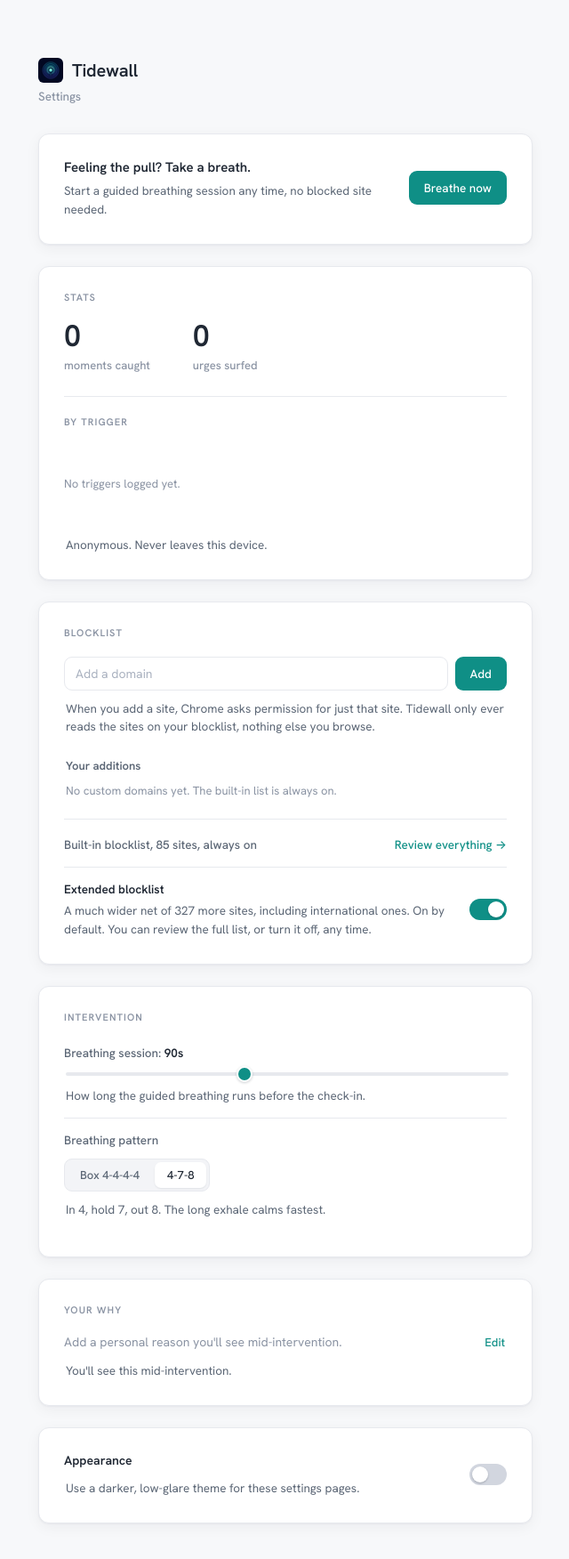
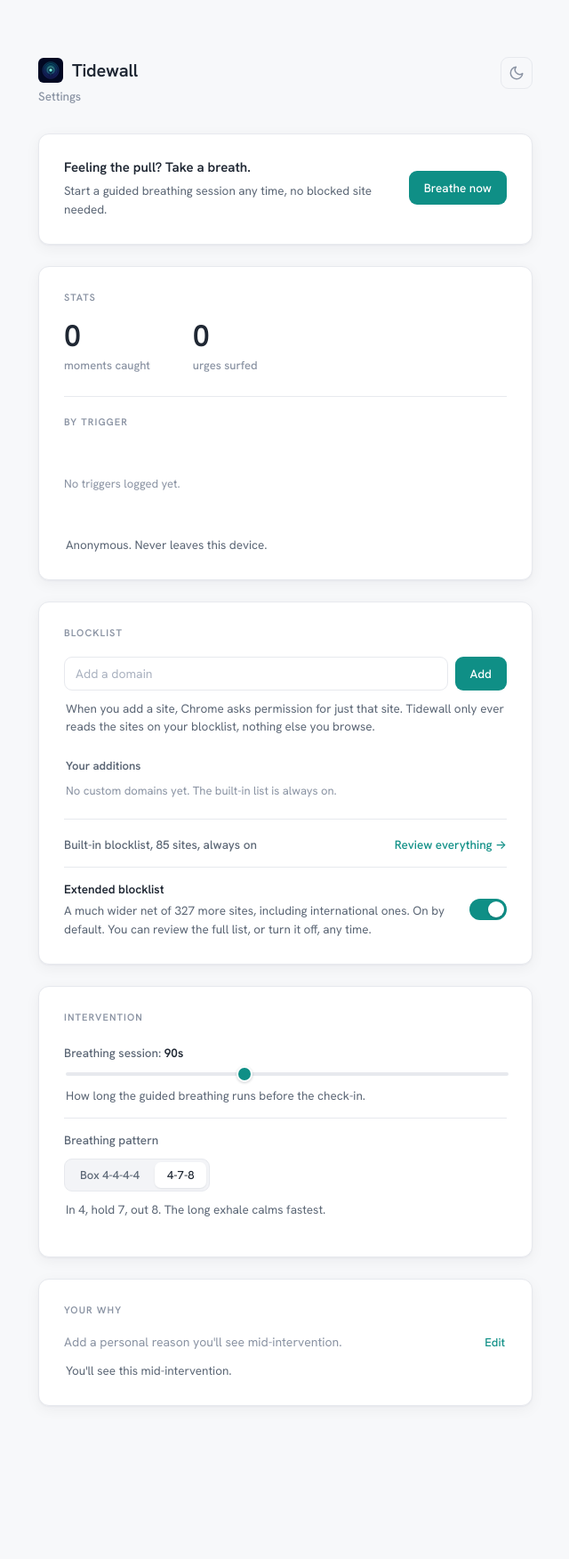
Before and after one commit to 0xabrar/tidewall, a website with bundled scripts: page pages/options.html in a window 1280 px wide. Shown: the whole page at 89% size, without its empty margins (319-959 px from the left). After the commit the page ends 1660 px from the top, so only its background shows below. Built offline with nearby package versions, Linux system fonts and the light colour scheme; some packages are replaced by stand-ins of ours; no server answers.

Commit message:
Move dark-mode toggle to a header icon button (drop the standalone card)
A whole card for one toggle was overkill. Replace it with a small sun/moon icon
button in the top-right of the Settings header (the conventional, low-footprint
spot): moon in light mode, sun in dark, swapped via CSS on [data-theme]. Same
stored preference + apply logic; just lighter UI.

```diff
--- a/pages/options.css
+++ b/pages/options.css
@@ -84,6 +84,7 @@ body {
 
 .page-header {
   margin-bottom: 32px;
+  position: relative;
 }
 
 .brand {
@@ -837,6 +838,26 @@ body {
 [data-theme="dark"] .friction-countdown { color: #d8b878; }
 [data-theme="dark"] .friction-timer     { color: #cdac6a; }
 
-/* Appearance row (Dark mode toggle) — same layout as the extended-list row. */
-.appearance-row { display: flex; align-items: center; justify-content: space-between; gap: 20px; }
-.appearance-title { margin: 0 0 3px; font-weight: 600; color: var(--ink); }
+/* Dark-mode toggle: a small icon button tucked in the top-right of the header. */
+.icon-btn {
+  position: absolute;
+  top: 0;
+  right: 0;
+  width: 36px;
+  height: 36px;
+  display: grid;
+  place-items: center;
+  border: 1px solid var(--hairline);
+  border-radius: 9px;
+  background: transparent;
+  color: var(--muted);
+  cursor: pointer;
+  transition: color 140ms ease, background-color 140ms ease, border-color 140ms ease;
+}
+.icon-btn:hover { color: var(--ink); background: var(--teal-soft); border-color: transparent; }
+.icon-btn:focus-visible { outline: 2px solid var(--teal); outline-offset: 2px; }
+.icon-btn svg { width: 18px; height: 18px; }
+/* Show the moon in light mode (tap for dark), the sun in dark mode (tap for light). */
+.icon-btn .i-sun { display: none; }
+[data-theme="dark"] .icon-btn .i-moon { display: none; }
+[data-theme="dark"] .icon-btn .i-sun { display: block; }
--- a/pages/options.html
+++ b/pages/options.html
@@ -14,6 +14,10 @@
         <div class="wordmark">Tidewall</div>
       </div>
       <p class="page-subtitle">Settings</p>
+      <button id="theme-toggle" class="icon-btn" type="button" aria-label="Toggle dark mode" aria-pressed="false">
+        <svg class="i-moon" viewBox="0 0 24 24" fill="none" stroke="currentColor" stroke-width="2" stroke-linecap="round" stroke-linejoin="round" aria-hidden="true"><path d="M21 12.79A9 9 0 1 1 11.21 3 7 7 0 0 0 21 12.79z"/></svg>
+        <svg class="i-sun" viewBox="0 0 24 24" fill="none" stroke="currentColor" stroke-width="2" stroke-linecap="round" stroke-linejoin="round" aria-hidden="true"><circle cx="12" cy="12" r="4"/><path d="M12 2v2M12 20v2M4.93 4.93l1.41 1.41M17.66 17.66l1.41 1.41M2 12h2M20 12h2M6.34 17.66l-1.41 1.41M19.07 4.93l-1.41 1.41"/></svg>
+      </button>
     </header>
 
     <div class="column">
@@ -118,19 +122,6 @@
 
         <p class="help-line">You'll see this mid-intervention.</p>
       </section>
-
-      <section class="card">
-        <div class="appearance-row">
-          <div class="appearance-text">
-            <p class="appearance-title">Appearance</p>
-            <p class="help-line">Use a darker, low-glare theme for these settings pages.</p>
-          </div>
-          <button id="theme-toggle" class="switch" type="button" role="switch"
-                  aria-checked="false" aria-label="Dark mode">
-            <span class="switch-knob"></span>
-          </button>
-        </div>
-      </section>
     </div>
   </main>
 
--- a/pages/options.js
+++ b/pages/options.js
@@ -442,8 +442,8 @@ function openBreathing() {
 function applyTheme(theme) {
   const dark = theme === "dark";
   document.documentElement.dataset.theme = dark ? "dark" : "light";
-  els.themeToggle.classList.toggle("on", dark);
-  els.themeToggle.setAttribute("aria-checked", dark ? "true" : "false");
+  // The sun/moon icon swap is CSS-driven by [data-theme]; just reflect state for a11y.
+  els.themeToggle.setAttribute("aria-pressed", dark ? "true" : "false");
 }
 
 async function init() {
```
